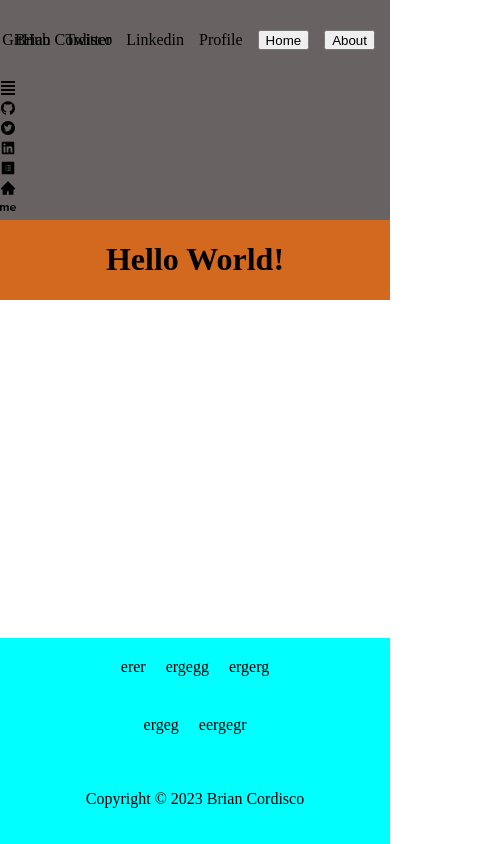
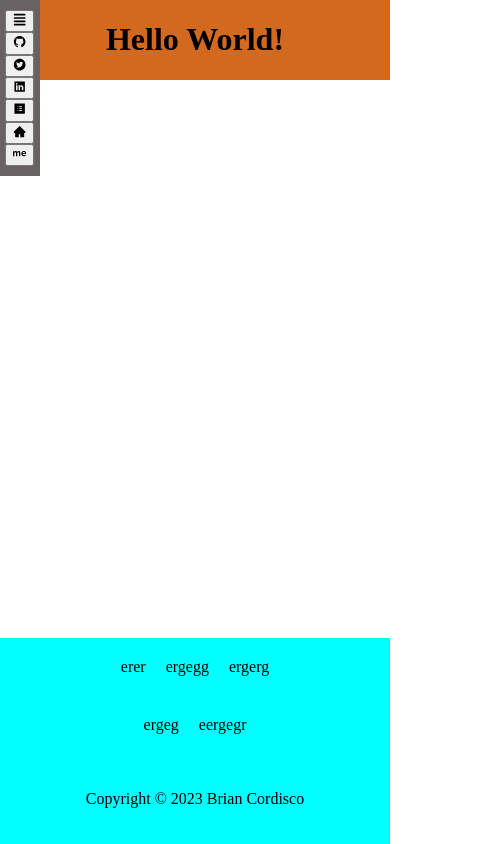
Before and after one commit to Web-Dev-Robi/neon-lights, a React (Create React App) app: page / in a window 390 px wide. Shown: the whole page, 490 px wide, since content can reach past the window. Built offline with nearby package versions, Linux system fonts and the light colour scheme; the HTML template or start-up script is replaced by a standard one.

Commit message:
Worked Mobile Nav Functionality

```diff
--- a/public/index.html
+++ b/public/index.html
@@ -24,7 +24,7 @@
       work correctly both with client-side routing and a non-root public URL.
       Learn how to configure a non-root public URL by running `npm run build`.
     -->
-    <title>React App</title>
+    <title>H!, Im Brian</title>
   </head>
   <body>
     <noscript>You need to enable JavaScript to run this app.</noscript>
--- a/src/App.css
+++ b/src/App.css
@@ -6,18 +6,17 @@ body {
   width: 100%vw;
 }
 
-.flex-container {
+.nav-container {
   display: flex;
   flex-direction: row;
   flex-wrap: nowrap;
   justify-content: flex-start;
   align-content: center;
-
 }
 
 .flex-start {
   width: 50%;
-    margin: 15px
+  margin: 15px;
 }
 
 .flex-end {
@@ -27,11 +26,17 @@ body {
   justify-content: flex-end;
   width: 50%;
   gap: 15px;
-    margin: 15px
+  margin: 15px;
 }
 
-.nav {
+.sidebar-nav {
+  display: flex;
+  align-items: center;
   background-color: rgb(104, 98, 98);
+  flex-direction: column;
+  justify-content: center;
+  padding: 10px;
+  width: 5%;
 }
 
 .button-home {
@@ -59,7 +64,7 @@ display: flex;
   flex-direction: row;
   justify-content: center;
   padding: 20px;
-gap:20px;
+  gap: 20px;
 }
 
 .footer-container {
@@ -71,7 +76,6 @@ gap:20px;
   bottom: 0;
   width: 100%;
 }
-
 
 .main {
   display: flex;
--- a/src/App.js
+++ b/src/App.js
@@ -1,5 +1,6 @@
 import './App.css';
-import Nav from './components/Nav';
+import './components/mobile/responsive.css'
+import ResponsiveNav from './components/ResponsiveNav'
 import Footer from './components/Footer';
 import Home from './components/Home';
 
@@ -8,7 +9,7 @@ import Home from './components/Home';
 function App() {
   return (
     <div className="App">
-      <Nav />
+      <ResponsiveNav/>
       <main className="main">
           <Home/>
       </main>
--- /dev/null
+++ b/src/components/Menu.jsx
@@ -0,0 +1,58 @@
+import React from "react";
+import { useState } from "react";
+import {
+  AiFillGithub,
+  AiFillTwitterCircle,
+  AiFillLinkedin,
+  AiFillProfile,
+  AiFillHome,
+} from "react-icons/ai";
+import { SiAboutdotme } from "react-icons/si";
+import { FaAlignJustify } from "react-icons/fa";
+import "./mobile/responsive.css";
+
+function Menu() {
+  const [load, setLoading] = useState(true);
+
+  const unClicked = () => {
+    setLoading(!load);
+
+  }
+
+  // function reClicked() {
+  //   setLoading(false);
+
+  // }
+
+  return (
+    <div className="sidebar-nav">
+      <div className="unclicked">
+        <button onClick={unClicked}>
+          <FaAlignJustify />
+        </button>
+      </div>
+      <div className="clicked" style={{ display: load ? "block" : "none" }}>
+        <button>
+          <AiFillGithub />
+        </button>
+        <button>
+          <AiFillTwitterCircle />
+        </button>
+        <button>
+          <AiFillLinkedin />
+        </button>
+        <button>
+          <AiFillProfile />
+        </button>
+        <button>
+          <AiFillHome />
+        </button>
+        <button>
+          <SiAboutdotme />
+        </button>
+      </div>
+    </div>
+  );
+}
+
+export default Menu;
--- a/src/components/Nav.jsx
+++ /dev/null
@@ -1,58 +0,0 @@
-import React from "react";
-import {AiFillGithub,AiFillTwitterCircle, AiFillLinkedin,AiFillProfile, AiFillHome,} from "react-icons/ai";
-import { SiAboutdotme } from "react-icons/si";
-import {FaAlignJustify }from "react-icons/fa"
-
-function Nav() {
-
-
-
-
-
-
-
-  return (
-    <div className="nav">
-      <div className="flex-container">
-        <div className="flex-start">
-          <p>Brian Cordisco</p>
-        </div>
-        <div className="flex-end">
-          <p>GitHub</p>
-          <p>Twitter</p>
-          <p>Linkedin</p>
-          <p>Profile</p>
-          <button className="button-home">Home</button>
-          <button className="button-about">About</button>
-        </div>
-      </div>
-      <div className="unclicked">
-        <i>
-          <FaAlignJustify />
-        </i>
-        <div className="clicked">
-          <i>
-            <AiFillGithub />
-          </i>
-          <i>
-            <AiFillTwitterCircle />
-          </i>
-          <i>
-            <AiFillLinkedin />
-          </i>
-          <i>
-            <AiFillProfile />
-          </i>
-          <i>
-            <AiFillHome />
-          </i>
-          <i>
-            <SiAboutdotme />
-          </i>
-        </div>
-      </div>
-    </div>
-  );
-}
-
-export default Nav;
--- /dev/null
+++ b/src/components/ResponsiveNav.jsx
@@ -0,0 +1,15 @@
+import React from "react";
+import Menu from "./Menu";
+import WideNav from "./WideNav";
+
+function ResponsiveNav() {
+
+  return (
+    <div className="">
+      <WideNav />
+      <Menu />
+    </div>
+  );
+}
+
+export default ResponsiveNav;
--- /dev/null
+++ b/src/components/WideNav.jsx
@@ -0,0 +1,23 @@
+import React from 'react'
+
+function WideNav() {
+
+
+  return (
+      <div className="nav-container">
+        <div className="flex-start">
+          <p>Brian Cordisco</p>
+        </div>
+        <div className="flex-end">
+          <p>GitHub</p>
+          <p>Twitter</p>
+          <p>Linkedin</p>
+          <p>Profile</p>
+          <button className="button-home">Home</button>
+          <button className="button-about">About</button>
+        </div>
+      </div>
+  );
+}
+
+export default WideNav
--- /dev/null
+++ b/src/components/mobile/responsive.css
@@ -0,0 +1,44 @@
+@media screen and (max-width: 520px) {
+  .sidebar-nav {
+    visibility: visible;
+    display: flex;
+    position: absolute;
+    flex-direction: column;
+    justify-content: center;
+    align-items: center;
+    background-color: rgb(104, 98, 98);
+    width: 5%;
+  }
+
+
+
+  .clicked {
+
+  }
+
+
+.nav-container {
+    visibility: hidden;
+    position: absolute;
+}
+}
+
+
+@media screen and (min-width: 520px) {
+  .sidebar-nav {
+    visibility: hidden;
+    position: absolute;
+  }
+
+.nav-container {
+    visibility: visible;
+    position: relative;
+    display: flex;
+    flex-direction: row;
+    flex-wrap: nowrap;
+    justify-content: flex-start;
+    align-content: center;
+    background-color: rgb(104, 98, 98);
+
+}
+}
```
Also changed, not shown: txt.txt (added), 2 other files (tests, documents, lock files or other folders). Lines whose indentation alone changed are shown as unchanged.
